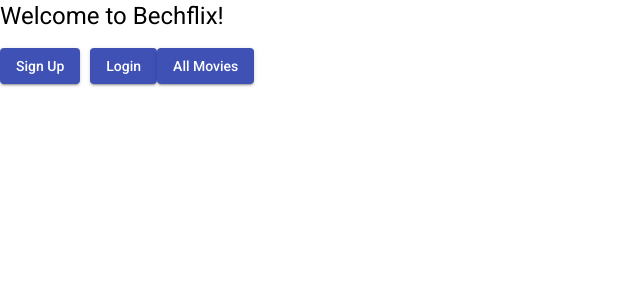
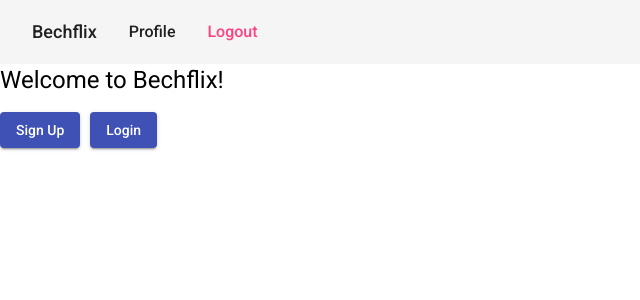
Before and after one commit to mkford4/myFlix-Angular-client, an Angular app: page /welcome in a window 1280 px wide. Shown: the top 300 px of the page, without its empty margins (0-640 px from the left). Built offline with nearby package versions, Linux system fonts and the light colour scheme.

Commit message:
Added mat-toolbar navigation to app.component

```diff
--- a/src/app/app.component.html
+++ b/src/app/app.component.html
@@ -1,14 +1,15 @@
-<div class="main-page">
-  <h1>
-    Welcome to Bechflix!
-  </h1>
-  <button mat-raised-button (click)="openUserRegistrationDialog()" style="margin-right: 10px;" color="primary">
-    Sign Up
+<mat-toolbar>
+  <button mat-button class="nav-brand" style="font-size: large;" (click)="goMovies()"
+    aria-label="Button to see all movies">
+    Bechflix
   </button>
-  <button mat-raised-button (click)="openUserLoginDialog()" color="primary">
-    Login
+  <span class="nav-spacer"></span>
+  <button mat-button style="font-size: medium;" (click)="goProfile()" aria-label="Button to view your profile">
+    Profile
   </button>
-  <button mat-raised-button color="primary" (click)="openMoviesDialog()">
-    All Movies
+  <button mat-button color="accent" style="font-size: medium;" (click)="logOut()" aria-label="Button to logout of app">
+    Logout
   </button>
-</div>
+</mat-toolbar>
+
+<router-outlet></router-outlet>
--- a/src/app/app.component.ts
+++ b/src/app/app.component.ts
@@ -1,8 +1,11 @@
 import { Component } from '@angular/core';
-import { UserRegistrationFormComponent } from './user-registration-form/user-registration-form.component';
-import { MatDialog } from '@angular/material/dialog';
+import { MatToolbar } from '@angular/material/toolbar';
+import { MatDialogModule } from '@angular/material/dialog';
+import { MatSnackBar } from '@angular/material/snack-bar';
+import { Router } from '@angular/router';
+import { FetchApiDataService } from './fetch-api-data.service';
+
 import { MovieCardComponent } from './movie-card/movie-card.component';
-import { UserLoginFormComponent } from './user-login-form/user-login-form.component';
 
 @Component({
   selector: 'app-root',
@@ -12,25 +15,36 @@ import { UserLoginFormComponent } from './user-login-form/user-login-form.compon
 export class AppComponent {
   title = 'myFLix-Angular-client';
 
-  constructor(public dialog: MatDialog) { }
-  //this function will open the dialog when the sign up button is clicked
-  openUserRegistrationDialog(): void {
-    this.dialog.open(UserRegistrationFormComponent, {
-      //Assigning the dialog a width
-      width: '280px'
-    });
+  constructor(
+    public fetchApiData: FetchApiDataService,
+    public router: Router,
+    public snackBar: MatSnackBar,
+    public dialog: MatDialogModule,
+  ) { }
+
+  goMovies(): void {
+    this.router.navigate(['movies']);
   }
 
-  openUserLoginDialog(): void {
-    this.dialog.open(UserLoginFormComponent, {
-      width: '280px'
-    });
+  goProfile(): void {
+    this.router.navigate(['profile']);
   }
 
-  openMoviesDialog(): void {
-    this.dialog.open(MovieCardComponent, {
-      width: '500px'
+  logOut(): void {
+    localStorage.clear();
+    this.snackBar.open('You have been successfully logged out', 'OK', {
+      duration: 2000,
     });
+    this.router.navigate(['welcome']);
+
+    /*
+      openMoviesDialog(): void {
+        this.dialog.open(MovieCardComponent, {
+          width: '500px'
+        });
+      }
+
+      */
+
   }
-
 }
--- a/src/app/app.module.ts
+++ b/src/app/app.module.ts
@@ -29,6 +29,7 @@ import { RouterModule, Routes } from '@angular/router';
 import { DirectorComponent } from './director/director.component';
 import { GenreComponent } from './genre/genre.component';
 import { MovieSynopsisComponent } from './movie-synopsis/movie-synopsis.component';
+import { MatToolbarModule } from '@angular/material/toolbar';
 
 //routes definition
 const appRoutes: Routes = [
@@ -64,6 +65,7 @@ const appRoutes: Routes = [
     FormsModule,
     MatIconModule,
     RouterModule.forRoot(appRoutes),
+    MatToolbarModule
   ],
   providers: [],
   bootstrap: [AppComponent]
```
